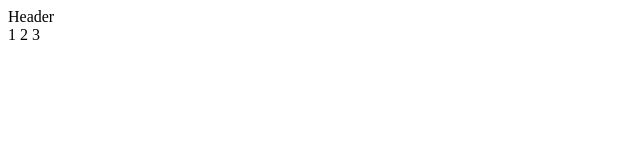
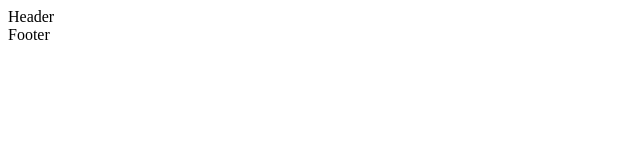
Before and after one commit to FEARParanoia/my-project, a plain HTML site: page index.html in a window 1280 px wide. Shown: the full height of the page, 0-640 px from the left. Drawn offline with Linux system fonts and the light colour scheme.

Commit message:
add footer

```diff
--- a/index.html
+++ b/index.html
@@ -8,9 +8,7 @@
 <body>
   <header>Header</header>
   <main></main>
-  <footer></footer>
-  1
-  2
-  3
+  <footer>Footer</footer>
+
 </body>
 </html>
```
